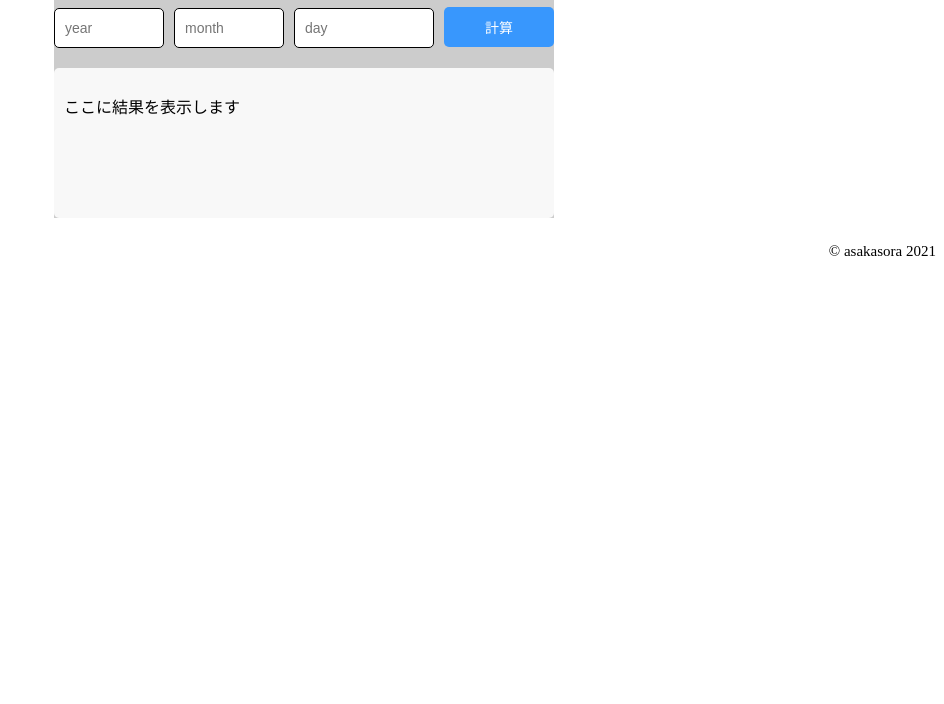
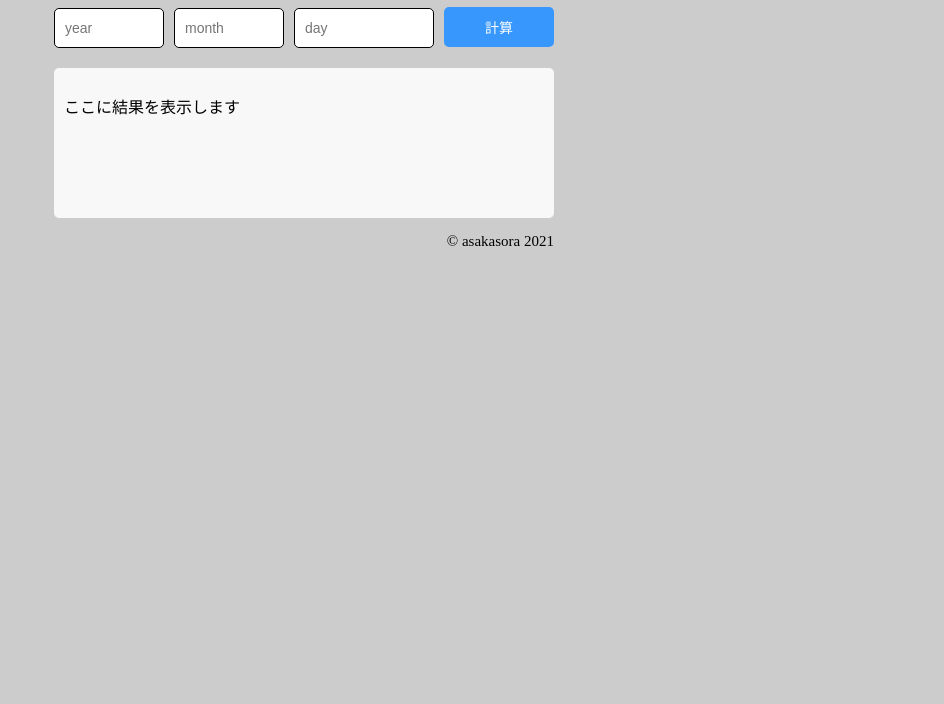
Before and after one commit to soraa24926/dayofweek, a plain HTML site: page index.html in a window 1280 px wide. Shown: the part 96-800 px from the top of the page, without its empty margins (336-1280 px from the left). Drawn offline with Linux system fonts and the light colour scheme.

Commit message:
Add files via upload

```diff
--- a/index.html
+++ b/index.html
@@ -20,9 +20,9 @@
         <div class="result-area">
           <p id="result">ここに結果を表示します</p>
         </div>
+        <footer>©︎ asakasora 2021</footer>
       </div>
     </main>
-    <footer>©︎ asakasora 2021</footer>
     <script src="mainn.js"></script>
   </body>
 </html>
--- a/stylen.css
+++ b/stylen.css
@@ -1,6 +1,9 @@
+/* ページ全体 */
+body{
+  background-color: #ccc;
+}
 /* 全体 */
 .container{
-  background-color: #ccc;
   width: 500px;
   margin: 25px auto;
 }
```
